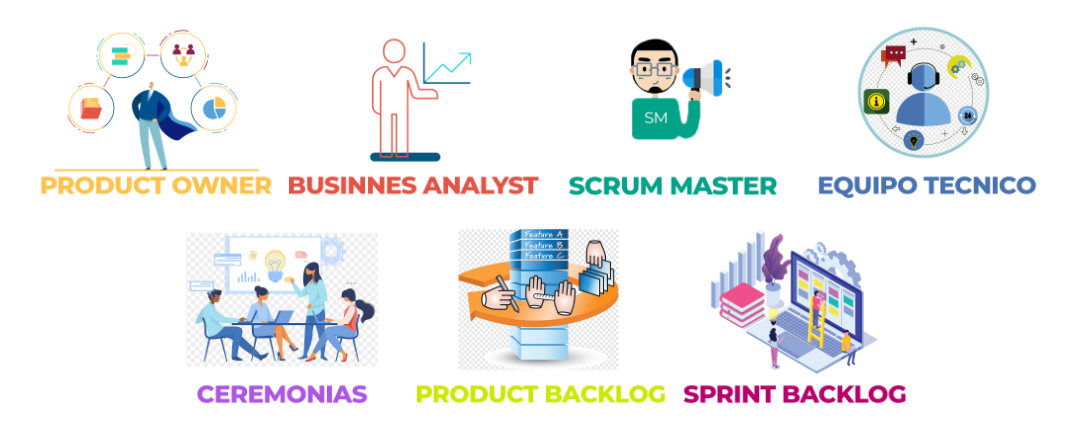
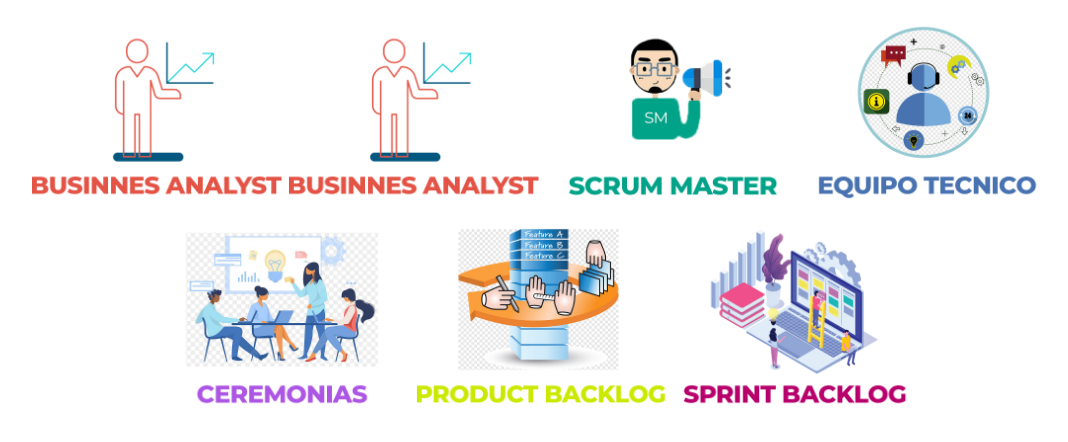
Before and after one commit to pry-castillo/pry-castillo.github.io, a plain HTML site: page 1_LinkAgil/index.html in a window 1280 px wide. Shown: the whole page, without its empty margins (99-1167 px from the left). Drawn offline with Linux system fonts and the light colour scheme.

Commit message:
Update index.html

```diff
--- a/1_LinkAgil/index.html
+++ b/1_LinkAgil/index.html
@@ -11,7 +11,7 @@
 
             <div class="content">
 
-                <a href="https://pry-castillo.github.io/2_LinkPO/index.html"><img src="Imagenes/2- PO.png" alt="2-PO" style="width: 20%;height: 10%;"></a>
+                <a href="https://pry-castillo.github.io/2_LinkPO/index.html"><img src="Imagenes/3-BA.png" alt="2-PO" style="width: 20%;height: 10%;"></a>
                 <a href="https://pry-castillo.github.io/3_LinkBA/index.html"><img src="Imagenes/3-BA.png" alt="3-BA" style="width: 20%;height: 10%;"></a>
                 <a href="https://pry-castillo.github.io/4_LinkSM/index.html"><img src="Imagenes/4-SM.png" alt="4-SM" style="width: 20%;height: 10%;"></a>
                 <a href="https://pry-castillo.github.io/5_LinkEquipoTecnico/index.html"><img src="Imagenes/5-equipo tecnico.png" alt="5-equipo" style="width: 20%;height: 10%;"></a>
```
